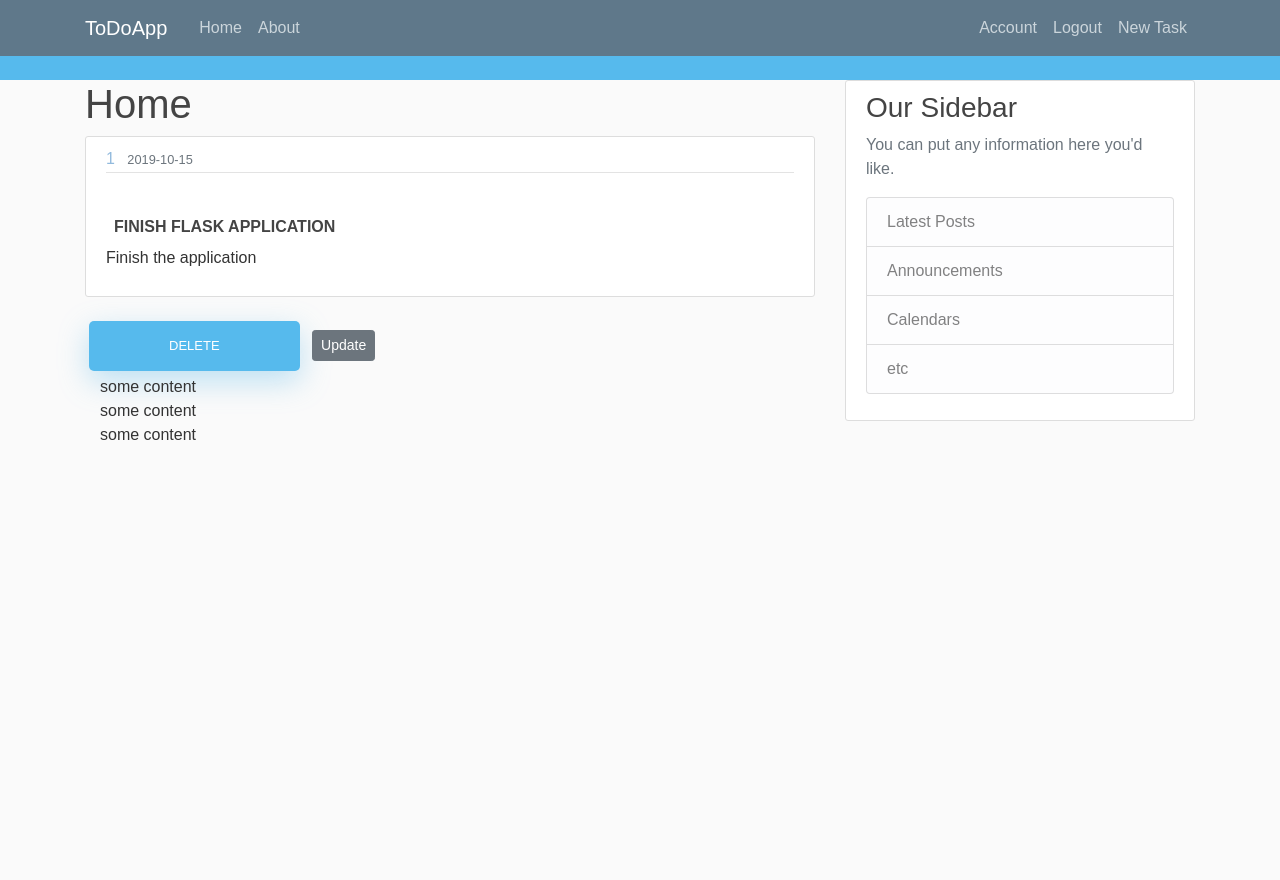
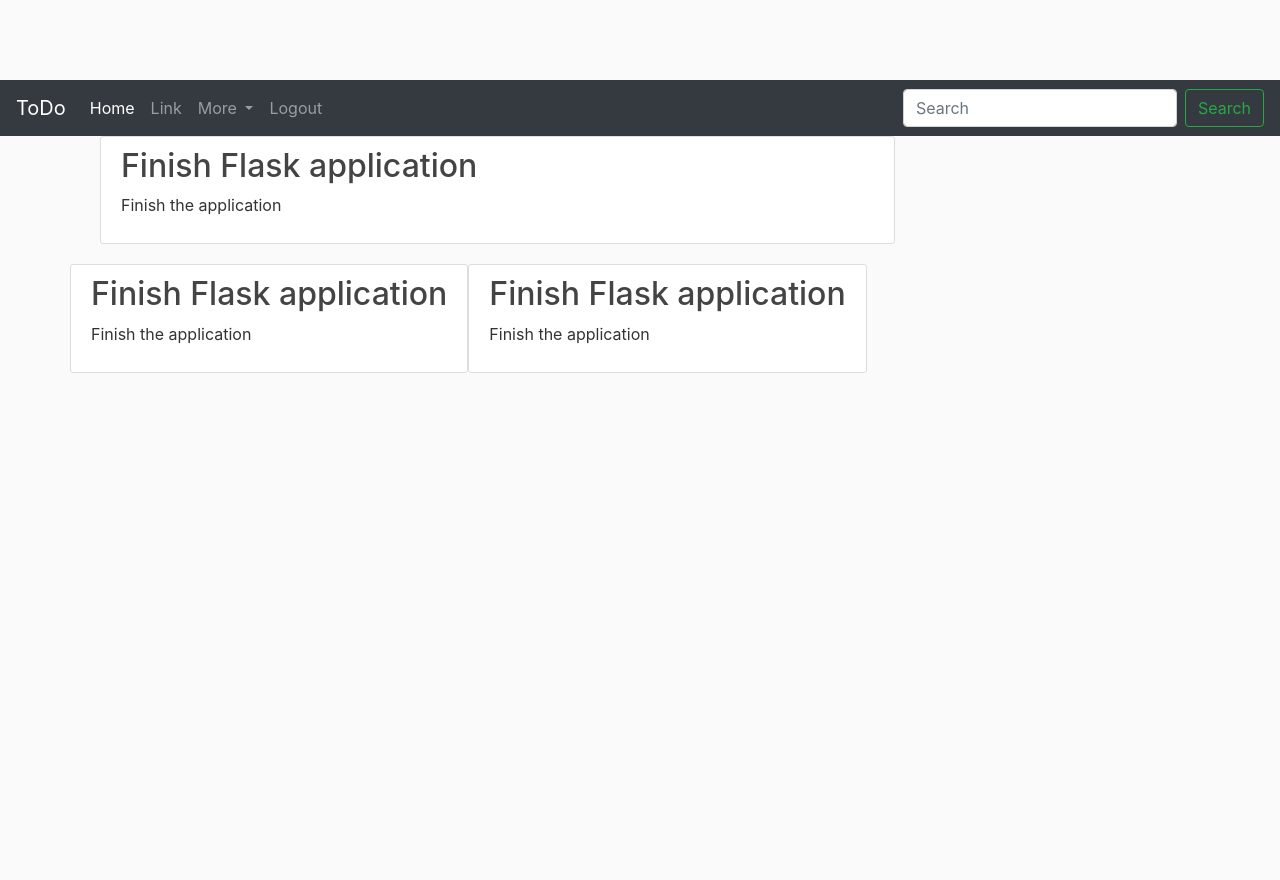
Before and after one commit to Shahbaz-mahmood123/FlaskToDoApp, a Flask app: page /list/1 in a window 1280 px wide. After the commit the page ends 373 px from the top, so only its background shows below. Run offline with Flask 2, Linux system fonts and the light colour scheme; a user stored in the database is signed in; data comes from the database, SQL or seed files in the repository; both versions use the stored data as it was after the commit; some libraries are stand-ins or nearby versions.

Commit message:
new base HTML template and removal of unnesscary code

```diff
--- a/flasktodo/lists/routes.py
+++ b/flasktodo/lists/routes.py
@@ -54,3 +54,8 @@ def delete_list(list_id):
     db.session.commit()
     flash('List has been deleted')
     return redirect(url_for('main.home'))
+
+
+@lists.route("/lists1", methods=['GET', 'POST'])
+def lists1():
+    return render_template('lists1.html')
--- a/flasktodo/static/css/login.css
+++ /dev/null
@@ -1,262 +0,0 @@
-
-/* BASIC */
-
-html {
-    background-color: #56baed;
-  }
-
-  body {
-    font-family: "Poppins", sans-serif;
-    height: 100vh;
-  }
-
-  a {
-    color: #92badd;
-    display:inline-block;
-    text-decoration: none;
-    font-weight: 400;
-  }
-
-  h2 {
-    text-align: center;
-    font-size: 16px;
-    font-weight: 600;
-    text-transform: uppercase;
-    display:inline-block;
-    margin: 40px 8px 10px 8px;
-    color: #cccccc;
-  }
-
-
-
-  /* STRUCTURE */
-
-  .wrapper {
-    display: flex;
-    align-items: center;
-    flex-direction: column;
-    justify-content: center;
-    width: 100%;
-    min-height: 100%;
-    padding: 20px;
-  }
-
-  #formContent {
-    -webkit-border-radius: 10px 10px 10px 10px;
-    border-radius: 10px 10px 10px 10px;
-    background: #fff;
-    padding: 30px;
-    width: 90%;
-    max-width: 450px;
-    position: relative;
-    padding: 0px;
-    -webkit-box-shadow: 0 30px 60px 0 rgba(0,0,0,0.3);
-    box-shadow: 0 30px 60px 0 rgba(0,0,0,0.3);
-    text-align: center;
-  }
-
-  #formFooter {
-    background-color: #f6f6f6;
-    border-top: 1px solid #dce8f1;
-    padding: 25px;
-    text-align: center;
-    -webkit-border-radius: 0 0 10px 10px;
-    border-radius: 0 0 10px 10px;
-  }
-
-
-
-  /* TABS */
-
-  h2.inactive {
-    color: #cccccc;
-  }
-
-  h2.active {
-    color: #0d0d0d;
-    border-bottom: 2px solid #5fbae9;
-  }
-
-
-
-  /* FORM TYPOGRAPHY*/
-
-  input[type=button], input[type=submit], input[type=reset]  {
-    background-color: #56baed;
-    border: none;
-    color: white;
-    padding: 15px 80px;
-    text-align: center;
-    text-decoration: none;
-    display: inline-block;
-    text-transform: uppercase;
-    font-size: 13px;
-    -webkit-box-shadow: 0 10px 30px 0 rgba(95,186,233,0.4);
-    box-shadow: 0 10px 30px 0 rgba(95,186,233,0.4);
-    -webkit-border-radius: 5px 5px 5px 5px;
-    border-radius: 5px 5px 5px 5px;
-    margin: 5px 20px 40px 20px;
-    -webkit-transition: all 0.3s ease-in-out;
-    -moz-transition: all 0.3s ease-in-out;
-    -ms-transition: all 0.3s ease-in-out;
-    -o-transition: all 0.3s ease-in-out;
-    transition: all 0.3s ease-in-out;
-  }
-
-  input[type=button]:hover, input[type=submit]:hover, input[type=reset]:hover  {
-    background-color: #39ace7;
-  }
-
-  input[type=button]:active, input[type=submit]:active, input[type=reset]:active  {
-    -moz-transform: scale(0.95);
-    -webkit-transform: scale(0.95);
-    -o-transform: scale(0.95);
-    -ms-transform: scale(0.95);
-    transform: scale(0.95);
-  }
-
-  input[type=text] {
-    background-color: #f6f6f6;
-    border: none;
-    color: #0d0d0d;
-    padding: 15px 32px;
-    text-align: center;
-    text-decoration: none;
-    display: inline-block;
-    font-size: 16px;
-    margin: 5px;
-    width: 85%;
-    border: 2px solid #f6f6f6;
-    -webkit-transition: all 0.5s ease-in-out;
-    -moz-transition: all 0.5s ease-in-out;
-    -ms-transition: all 0.5s ease-in-out;
-    -o-transition: all 0.5s ease-in-out;
-    transition: all 0.5s ease-in-out;
-    -webkit-border-radius: 5px 5px 5px 5px;
-    border-radius: 5px 5px 5px 5px;
-  }
-
-  input[type=text]:focus {
-    background-color: #fff;
-    border-bottom: 2px solid #5fbae9;
-  }
-
-  input[type=text]:placeholder {
-    color: #cccccc;
-  }
-
-
-
-  /* ANIMATIONS */
-
-  /* Simple CSS3 Fade-in-down Animation */
-  .fadeInDown {
-    -webkit-animation-name: fadeInDown;
-    animation-name: fadeInDown;
-    -webkit-animation-duration: 1s;
-    animation-duration: 1s;
-    -webkit-animation-fill-mode: both;
-    animation-fill-mode: both;
-  }
-
-  @-webkit-keyframes fadeInDown {
-    0% {
-      opacity: 0;
-      -webkit-transform: translate3d(0, -100%, 0);
-      transform: translate3d(0, -100%, 0);
-    }
-    100% {
-      opacity: 1;
-      -webkit-transform: none;
-      transform: none;
-    }
-  }
-
-  @keyframes fadeInDown {
-    0% {
-      opacity: 0;
-      -webkit-transform: translate3d(0, -100%, 0);
-      transform: translate3d(0, -100%, 0);
-    }
-    100% {
-      opacity: 1;
-      -webkit-transform: none;
-      transform: none;
-    }
-  }
-
-  /* Simple CSS3 Fade-in Animation */
-  @-webkit-keyframes fadeIn { from { opacity:0; } to { opacity:1; } }
-  @-moz-keyframes fadeIn { from { opacity:0; } to { opacity:1; } }
-  @keyframes fadeIn { from { opacity:0; } to { opacity:1; } }
-
-  .fadeIn {
-    opacity:0;
-    -webkit-animation:fadeIn ease-in 1;
-    -moz-animation:fadeIn ease-in 1;
-    animation:fadeIn ease-in 1;
-
-    -webkit-animation-fill-mode:forwards;
-    -moz-animation-fill-mode:forwards;
-    animation-fill-mode:forwards;
-
-    -webkit-animation-duration:1s;
-    -moz-animation-duration:1s;
-    animation-duration:1s;
-  }
-
-  .fadeIn.first {
-    -webkit-animation-delay: 0.4s;
-    -moz-animation-delay: 0.4s;
-    animation-delay: 0.4s;
-  }
-
-  .fadeIn.second {
-    -webkit-animation-delay: 0.6s;
-    -moz-animation-delay: 0.6s;
-    animation-delay: 0.6s;
-  }
-
-  .fadeIn.third {
-    -webkit-animation-delay: 0.8s;
-    -moz-animation-delay: 0.8s;
-    animation-delay: 0.8s;
-  }
-
-  .fadeIn.fourth {
-    -webkit-animation-delay: 1s;
-    -moz-animation-delay: 1s;
-    animation-delay: 1s;
-  }
-
-  /* Simple CSS3 Fade-in Animation */
-  .underlineHover:after {
-    display: block;
-    left: 0;
-    bottom: -10px;
-    width: 0;
-    height: 2px;
-    background-color: #56baed;
-    content: "";
-    transition: width 0.2s;
-  }
-
-  .underlineHover:hover {
-    color: #0d0d0d;
-  }
-
-  .underlineHover:hover:after{
-    width: 100%;
-  }
-
-
-
-  /* OTHERS */
-
-  *:focus {
-      outline: none;
-  }
-
-  #icon {
-    width:60%;
-  }
--- a/flasktodo/templates/base.html
+++ b/flasktodo/templates/base.html
@@ -1,43 +1,78 @@
-<!DOCTYPE html>
-<html>
+<!doctype html>
+<html lang="en">
+
+<head>
+    <!-- Required meta tags -->
+    <meta charset="utf-8">
+    <meta name="viewport" content="width=device-width, initial-scale=1, shrink-to-fit=no">
+
+    <!-- Bootstrap CSS -->
+    <link rel="stylesheet" href="https://stackpath.bootstrapcdn.com/bootstrap/4.3.1/css/bootstrap.min.css"
+        integrity="sha384-ggOyR0iXCbMQv3Xipma34MD+dH/1fQ784/j6cY/iJTQUOhcWr7x9JvoRxT2MZw1T" crossorigin="anonymous">
 
 
-
+    <!-- Header and Navbar-->
     {% block head %}
-<header class="site-header">
-  <nav class="navbar navbar-expand-md navbar-dark bg-steel fixed-top">
-    <div class="container">
-      <a class="navbar-brand mr-4" href="/">ToDoApp</a>
-      <button class="navbar-toggler" type="button" data-toggle="collapse" data-target="#navbarToggle"
-        aria-controls="navbarToggle" aria-expanded="false" aria-label="Toggle navigation">
+    <nav class="navbar navbar-expand-lg navbar-dark bg-dark">
+        <a class="navbar-brand" href="#">ToDo</a>
+        <button class="navbar-toggler" type="button" data-toggle="collapse" data-target="#navbarSupportedContent"
+            aria-controls="navbarSupportedContent" aria-expanded="false" aria-label="Toggle navigation">
             <span class="navbar-toggler-icon"></span>
         </button>
-      <div class="collapse navbar-collapse" id="navbarToggle">
-        <div class="navbar-nav mr-auto">
+
+        <div class="collapse navbar-collapse" id="navbarSupportedContent">
+            <ul class="navbar-nav mr-auto">
+                <li class="nav-item active">
+                    {% if current_user.is_authenticated %}
                     <a class="nav-item nav-link" href="{{ url_for('main.home') }}">Home</a>
+                    {% else %}
                     <a class="nav-item nav-link" href="{{ url_for('main.about') }}">About</a>
-        </div>
-        <!-- Navbar Right Side -->
-        <div class="navbar-nav">
+                </li>
+                {% endif %}
+                <li class="nav-item">
+                    <a class="nav-link" href="#">Link</a>
+                </li>
+                <li class="nav-item dropdown">
+                    <a class="nav-link dropdown-toggle" href="#" id="navbarDropdown" role="button"
+                        data-toggle="dropdown" aria-haspopup="true" aria-expanded="false">
                         {% if current_user.is_authenticated %}
-          <a class="nav-item nav-link" href="{{ url_for('users.account') }}">Account</a>
-          <a class="nav-item nav-link" href="{{ url_for('users.logout') }}">Logout</a>
-          <a class="nav-item nav-link" href="{{ url_for('lists.new_list') }}">New Task</a>
+                        More
                         {% else %}
-          <a class="nav-item nav-link" href="{{ url_for('users.login') }}">Login</a>
-          <a class="nav-item nav-link" href="{{ url_for('users.register') }}">Register</a>
+                        Login
+                        {% endif %}
+                    </a>
+                    <div class="dropdown-menu" aria-labelledby="navbarDropdown">
+                        {% if current_user.is_authenticated %}
+                        <a class="dropdown-item" href="{{ url_for('users.account') }}">Account</a>
+                        <a class="dropdown-item" href="{{ url_for('lists.new_list') }}">New Task</a>
+                        <div class="dropdown-divider"></div>
+                        <a class="dropdown-item" href="{{ url_for('main.about') }}">About</a>
+                        {% else %}
+                        <a class="dropdown-item" href="{{ url_for('users.login') }}">Login</a>
+                        <a class="dropdown-item" href="{{ url_for('users.register') }}">Register</a>
                         {% endif %}
                     </div>
-      </div>
+                </li>
+                {% if current_user.is_authenticated %}
+                <li class="nav-item">
+                    <a class="nav-link " href="{{ url_for('users.logout') }}" tabindex="-1"
+                        aria-disabled="true">Logout</a>
+                </li>
+                {% endif %}
+            </ul>
+            <form class="form-inline my-2 my-lg-0">
+                <input class="form-control mr-sm-2" type="search" placeholder="Search" aria-label="Search">
+                <button class="btn btn-outline-success my-2 my-sm-0" type="submit">Search</button>
+            </form>
         </div>
     </nav>
-</header>
     {% endblock %}
+    <!-- Header and Navbar-->
 
 
     <main role="main" class="container">
         <div class="row">
-    <div class="col-md-8">
+            <div class="col-md-9">
                 {% with messages = get_flashed_messages(with_categories=true) %}
                 {% if messages %}
                 {% for category, message in messages %}
@@ -47,37 +82,29 @@
                 {% endfor %}
                 {% endif %}
                 {% endwith %}
-      {% block content %}{% endblock %}
-    </div>
-    <div class="col-md-4">
-      <div class="content-section">
-        <h3>Our Sidebar</h3>
-        <p class='text-muted'>You can put any information here you'd like.
-          <ul class="list-group">
-            <li class="list-group-item list-group-item-light">Latest Posts</li>
-            <li class="list-group-item list-group-item-light">Announcements</li>
-            <li class="list-group-item list-group-item-light">Calendars</li>
-            <li class="list-group-item list-group-item-light">etc</li>
-          </ul>
-        </p>
-      </div>
+                {% block content %}
+
+                {% endblock %}
             </div>
         </div>
     </main>
 
+
+
+
+
+    <!-- Optional JavaScript -->
+    <!-- jQuery first, then Popper.js, then Bootstrap JS -->
+    <script src="https://code.jquery.com/jquery-3.3.1.slim.min.js"
+        integrity="sha384-q8i/X+965DzO0rT7abK41JStQIAqVgRVzpbzo5smXKp4YfRvH+8abtTE1Pi6jizo"
+        crossorigin="anonymous"></script>
+    <script src="https://cdnjs.cloudflare.com/ajax/libs/popper.js/1.14.7/umd/popper.min.js"
+        integrity="sha384-UO2eT0CpHqdSJQ6hJty5KVphtPhzWj9WO1clHTMGa3JDZwrnQq4sF86dIHNDz0W1"
+        crossorigin="anonymous"></script>
+    <script src="https://stackpath.bootstrapcdn.com/bootstrap/4.3.1/js/bootstrap.min.js"
+        integrity="sha384-JjSmVgyd0p3pXB1rRibZUAYoIIy6OrQ6VrjIEaFf/nJGzIxFDsf4x0xIM+B07jRM"
+        crossorigin="anonymous"></script>
+        <link rel="stylesheet" href="{{ url_for('static', filename='css/main.css') }}">
     </body>
-<meta charset="utf-8">
-<meta name="viewport" content="width=device-width, initial-scale=1, shrink-to-fit=no">
-<!-- Bootstrap CSS -->
-<link rel="stylesheet" href="https://stackpath.bootstrapcdn.com/bootstrap/4.3.1/css/bootstrap.min.css"
-  integrity="sha384-ggOyR0iXCbMQv3Xipma34MD+dH/1fQ784/j6cY/iJTQUOhcWr7x9JvoRxT2MZw1T" crossorigin="anonymous">
-<link rel="stylesheet" href="{{ url_for('static', filename='css/main.css') }}">
-<link rel="stylesheet" href="{{ url_for('static', filename='css/login.css') }}">
-<script src="https://code.jquery.com/jquery-3.3.1.slim.min.js"
-  integrity="sha384-q8i/X+965DzO0rT7abK41JStQIAqVgRVzpbzo5smXKp4YfRvH+8abtTE1Pi6jizo" crossorigin="anonymous"></script>
-<script src="https://cdnjs.cloudflare.com/ajax/libs/popper.js/1.14.7/umd/popper.min.js"
-  integrity="sha384-UO2eT0CpHqdSJQ6hJty5KVphtPhzWj9WO1clHTMGa3JDZwrnQq4sF86dIHNDz0W1" crossorigin="anonymous"></script>
-<script src="https://stackpath.bootstrapcdn.com/bootstrap/4.3.1/js/bootstrap.min.js"
-  integrity="sha384-JjSmVgyd0p3pXB1rRibZUAYoIIy6OrQ6VrjIEaFf/nJGzIxFDsf4x0xIM+B07jRM" crossorigin="anonymous"></script>
 
 </html>
--- a/flasktodo/templates/list.html
+++ b/flasktodo/templates/list.html
@@ -1,30 +1,34 @@
 {% extends 'base.html' %}
 
 {% block content %}
-<h1>Home</h1>
-<article class="media content-section">
-  <div class="media-body">
-    <div class="article-metadata">
-      <a class="mr-2" href="#">{{ lists.user_id }}</a>
-      <small class="text-muted">{{ lists.date_created.strftime('%Y-%m-%d') }}</small>
-
+<div class="container">
+  <div class="row">
+    <div class="col">
+      <article class="media content-section">
+        <div class="media-body">
+          <h2 class="article-title">{{ lists.title }}</h2>
+          <p class="article-content">{{ lists.content }}</p>
+        </div>
+      </article>
     </div>
-    <h2 class="article-title">{{ lists.title }}</h2>
-    <p class="article-content">{{ lists.content }}</p>
+    <div class="row">
+      <div class="co">
+        <article class="media content-section">
+          <div class="media-body">
+            <h2 class="article-title">{{ lists.title }}</h2>
+            <p class="article-content">{{ lists.content }}</p>
+          </div>
+        </article>
+      </div>
+      <div class="row">
+        <div class="col">
+          <article class="media content-section">
+            <div class="media-body">
+              <h2 class="article-title">{{ lists.title }}</h2>
+              <p class="article-content">{{ lists.content }}</p>
+            </div>
+          </article>
+        </div>
   </div>
-</article>
-{% if lists.user_id == current_user.get_id() %}
-<div>
-  <form action="{{ url_for('lists.delete_list', list_id= lists.listid) }}" method="POST">
-    <input class="btn btn-danger btn-sm m-1" type="submit" value="Delete">
-    <a class="btn btn-secondary btn-sm m-1" href="{{ url_for('lists.update_list', list_id= lists.listid) }}">Update</a>
-  </form>
-</div>
-{% endif %}
-
-<div class="container">
-<div class="box1">some content</div>
-<div class="box2">some content</div>
-<div class="box3">some content</div>
 </div>
 {% endblock %}
```
Also changed, not shown: flasktodo/templates/layout1.html (added, +72 -0 lines), flasktodo/templates/lists1.html (added, +30 -0 lines), flasktodo/test.db. Lines whose indentation alone changed are shown as unchanged.
